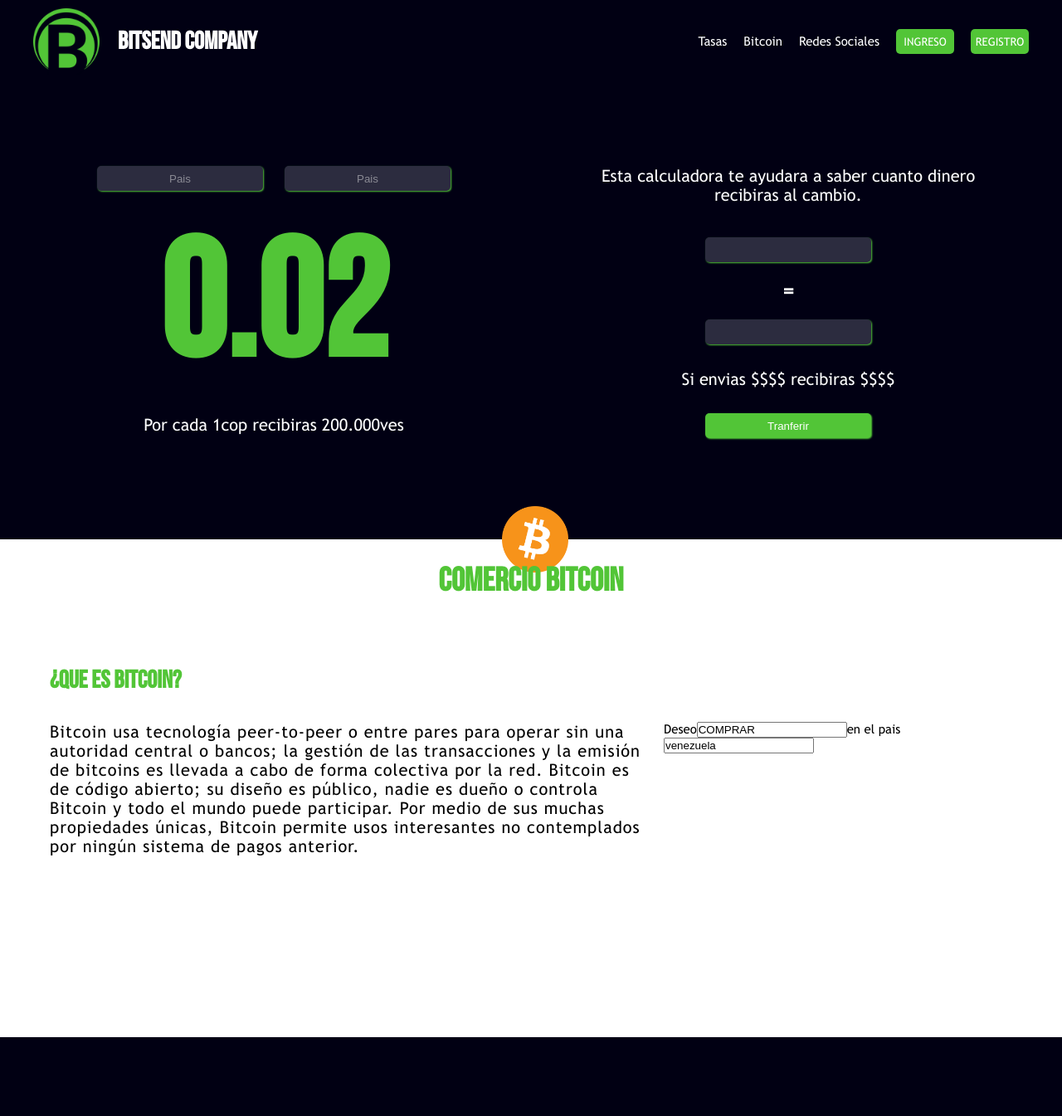
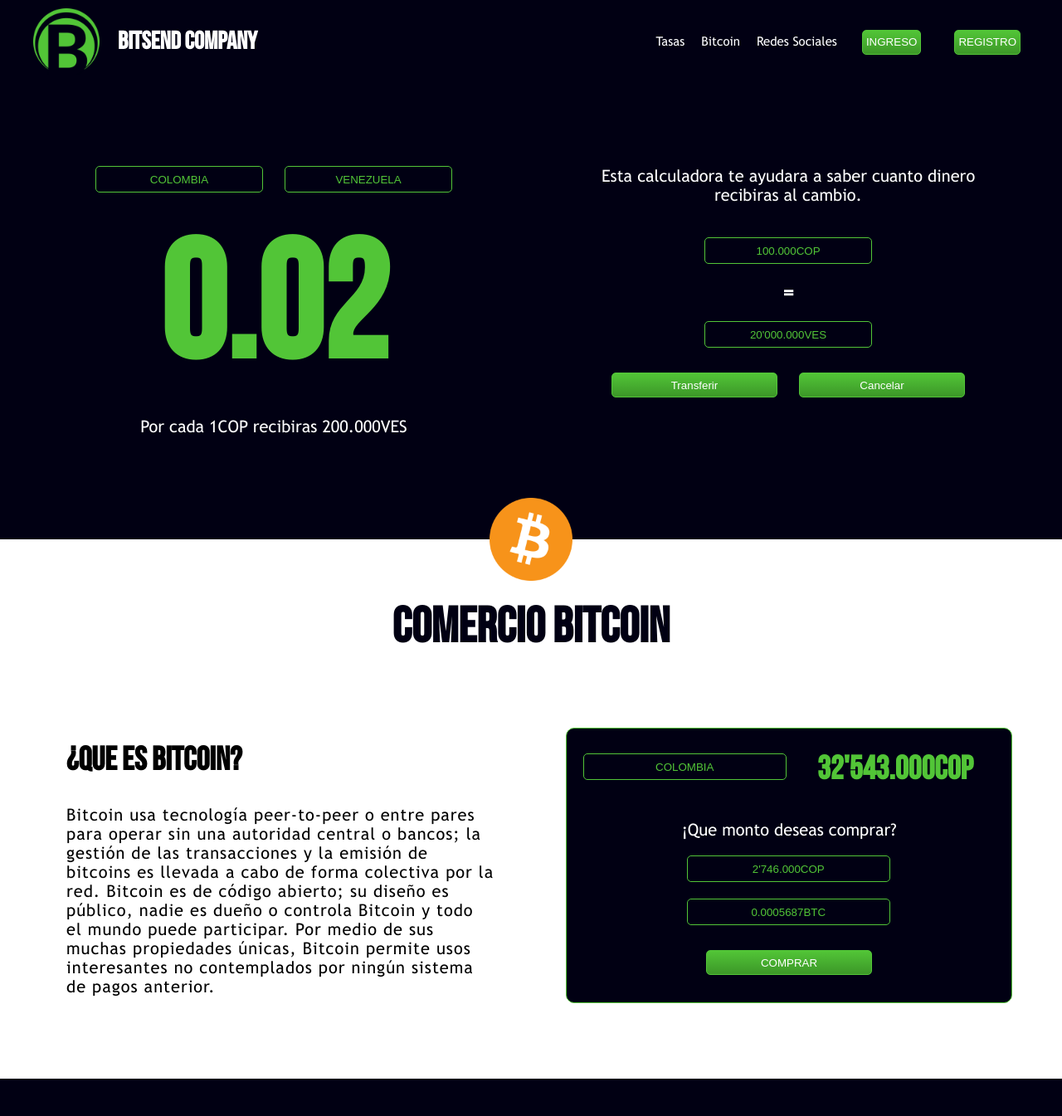
Before and after one commit to AlbeiroC/BITCOMMERSECASH, a PHP site: page / in a window 1280 px wide. Shown: the whole page at 83% size. Before the commit the page ends 1250 px from the top, so only its background shows below. Run offline with PHP 8.4, Linux system fonts and the light colour scheme.

Commit message:
Seccion Bitcoin1

```diff
--- /dev/null
+++ b/css/app.css
@@ -0,0 +1,162 @@
+/* Fuentes */
+@font-face{
+    font-family: "TrebuchetMS";
+    src: url(fonts/TrebuchetMS.ttf);
+    font-weight: normal;
+    font-style: normal;
+}
+
+@font-face{
+    font-family: "BebasNeue";
+    src: url(fonts/BebasNeue.otf);
+    font-weight: normal;
+    font-style: normal;
+}
+
+@font-face{
+    font-family: "webSymbolsRegular";
+    src: url(fonts/websymbols-regular-webfont.eot);
+    src: url(fonts/websymbols-regular-webfont.eot?#iefix) format(embedded-opentype),
+        url(fonts/websymbols-regular-webfont.woff) format(woff),
+        url(fonts/websymbols-regular-webfont.ttf) format(truetype),
+        url(fonts/websymbols-regular-webfont.svg#webSymbolsRegular) format(svg);
+    font-weight: normal;
+    font-style: normal;
+}
+
+
+
+*{
+    margin: 0px;
+    padding: 0px;
+}
+
+body{
+    background-color: #010013;
+}
+
+#header{
+    width: 100%;
+    height: 100px;
+    color: #FFFFFF;
+}
+
+.input,.button{
+    width: 200px;
+    height: 30px;
+    margin: 10px;
+    margin-top: 80px;
+    background-color: transparent ;
+    border: 0.5px solid #52C537;
+    outline: none;
+    border-radius: 5px;
+    text-align: center;
+    color: #52C537;
+    transition: all 300ms;
+}
+.button{
+    margin-top: 20px;
+    padding-left:4px;
+    padding-right:4px;
+    background: linear-gradient( #52C537, #3c9728 );
+    color: #FFFFFF;
+}
+.button:active{
+    background: linear-gradient( #3c9728, #52C537 );
+    transform: translateY(1px);
+}
+.input:hover,
+.input:focus{
+    border: solid 1.5px #52C537;
+    background-color:#52C537;
+    color: #010013;
+}
+
+.input:active{
+    color: #52C537;
+}
+
+.w-auto{
+    width: auto;
+}
+
+/*Section Bitcoin*/
+
+
+.title{
+    margin-top: 20px;
+    text-align: center;
+    color: #010013;
+    font-family: "BebasNeue";
+    font-size: 60px;
+  }
+
+.box{
+    width: 100%;
+    height: 550px;
+    display: inline-block;
+    font-family: "TrebuchetMS";
+    font-size: 20px;
+}
+
+.left{
+    float: left;
+    width: 43%;
+    overflow: hidden;
+    padding: 20px;
+    margin: 20px;
+    margin-top: 50px;
+}
+
+.left h2{
+    width: 100%;
+    margin: 30px;
+    margin-left: 0px;
+    font-size: 40px;
+    font-family: "BebasNeue";
+    text-align: left;
+}
+
+.left p{
+    text-align: left;
+    letter-spacing: 1px;
+}
+
+.right{
+    float: right;
+    width: 43%;
+    height: 310px;
+    padding: 10px;
+    margin: 20px;
+    margin-top: 85px;
+    background-color: #010013;
+    color: white;
+    text-align: center;
+    border: 1px solid #52C537;
+    border-radius: 10px;
+}
+
+.right input,h2{
+    margin-top: 20px;
+    float: left;
+    width: 47%;
+    text-align: center;
+}
+
+.right h2{
+    margin-top: 15px;
+    color: #52C537;
+    font-family: "BebasNeue";
+    font-size: 40px;
+}
+
+.right p{
+    width: 100%;
+    margin-top: 100px;
+    margin-bottom: 10px;
+}
+
+.right #calculadora_1 {
+    margin-left: 135px;
+    margin-top: 10px;
+}
--- a/css/style.css
+++ b/css/style.css
@@ -1,39 +1,9 @@
-/*FUENTES*/
-@font-face{
-    font-family: "TrebuchetMS";
-    src: url(fonts/TrebuchetMS.ttf);
-    font-weight: normal;
-    font-style: normal;
-}
+@import './app.css';
 
-@font-face{
-    font-family: "BebasNeue";
-    src: url(fonts/BebasNeue.otf);
-    font-weight: normal;
-    font-style: normal;
-}
-
-@font-face{
-    font-family: "webSymbolsRegular";
-    src: url(fonts/websymbols-regular-webfont.eot);
-    src: url(fonts/websymbols-regular-webfont.eot?#iefix) format(embedded-opentype),
-        url(fonts/websymbols-regular-webfont.woff) format(woff),
-        url(fonts/websymbols-regular-webfont.ttf) format(truetype),
-        url(fonts/websymbols-regular-webfont.svg#webSymbolsRegular) format(svg);
-    font-weight: normal;
-    font-style: normal;
-}
 
 /*GENERALES*/
 
-*{
-    margin: 0px;
-    padding: 0px;
-}
 
-body{
-    background-color: #010013;
-}
 
 .wrap{
     width: 1200px;
@@ -125,28 +95,6 @@ body{
     text-align: center;
 }
 
-#tasas #tasa input[type="text"],
-#tasas #calculadora input[type="text"],
-#tasas #calculadora input[type="button"]{
-    width: 200px;
-    height: 30px;
-    margin: 10px;
-    margin-top: 80px;
-    background-color: #2C2C3F ;
-    box-shadow: 1px 1px 2px #52C537;
-    border: transparent;
-    outline: none;
-    border-radius: 5px;
-    text-align: center;
-    color: #8A8A94;
-    transition: all 300ms;
-}
-
-#tasas #tasa input[type="text"]:focus,
-#tasas #calculadora input[type="text"]:focus,
-#tasas #calculadora input[type="button"]:hover{
-    border: 1px solid #52C537;
-}
 
 #tasas #tasa h1{
     padding: 10px;
@@ -181,7 +129,6 @@ body{
     width: 200px;
     margin: 10px;
     margin-top: 30px;
-    line-height: 500px;
 }
 
 #tasas #calculadora h1{
@@ -192,60 +139,25 @@ body{
     text-align: center;
 }
 
-#tasas #calculadora input[type="button"]{
-    margin-top: 20px;
-    background-color: #52C537;
-    color: #FFFFFF;
-}
-
 /*SECCION BITCOIN*/
 
 #Bitcoin{
     width: 100%;
     height: 600px;
+    padding-top: 50px;
     margin: 0px auto;
     background-color: #FFFFFF;
     font-family: "TrebuchetMS", Arial, Helvetica, sans-serif;
     font-size: 15px;
     color: black;
+    position: relative;
 }
-
-#Bitcoin #titulo h1,h2{
-    width: 100%;
+#Bitcoin::after{
+    content: '';
+    position: absolute;
+    width: 100px;
     height: 100px;
-    text-align: center;
-    color: #52C537;
-    font-family: "BebasNeue";
-    font-size: 40px;
-    line-height: 100px;
+    left: calc(50% - 50px);
+    top: -50px;
+    background: url(../img/logobitcoin.png) no-repeat center / contain;
 }
-
-#Bitcoin #bitcoin{
-    width: 100%;
-    padding: 20px;
-}
-
-#Bitcoin #bitcoin h2{
-    float: left;
-    text-align: left;
-    font-size: 30px;
-}
-
-#Bitcoin #bitcoin p{
-    overflow: hidden;
-    width: 60%;
-    padding-right: 20px;
-    float: left;
-    text-align: left;
-    font-size: 20px;
-    letter-spacing: 1px;
-}
-
-
-#Bitcoin #bitcoin img{
-    display: block;
-    float: left;
-    width: 80px;
-    margin-top: -260px;
-    margin-left: -195px;
-}
--- a/index.html
+++ b/index.html
@@ -23,8 +23,8 @@
                     <li><a href="#">Tasas</a></li>
                     <li><a href="#">Bitcoin</a></li>
                     <li><a href="#">Redes Sociales</a></li>
-                    <li><input type="button" value="INGRESO"></li>
-                    <li><input type="button" value="REGISTRO"></li>
+                    <li><button type="button" class="button w-auto">INGRESO</button></li>
+                    <li><button type="button" class="button w-auto">REGISTRO</button></li>
                 </ul>
             </nav>
         </div>
@@ -35,37 +35,66 @@
     <section class="wrap">
         <section id="tasas">
             <div id="tasa">
-                <input type="text" value="Pais" />
-                <input type="text" value="Pais" />
+                <input type="text" class="input" value="COLOMBIA" />
+                <input type="text" class="input" value="VENEZUELA" />
                 <h1>0.02</h1>
-                <p>Por cada 1cop recibiras 200.000ves</p>
+                <p>Por cada 1COP recibiras 200.000VES</p>
             </div>
             <div id="calculadora">
                 <p id="parrafo_1">Esta calculadora te ayudara a saber cuanto dinero recibiras al cambio.</p>
-                <input type="text" />
+                <input type="text" class="input" value="100.000COP"/>
                 <h1>=</h1>
-                <input type="text" />
-                <p id=parrafo_2>Si envias $$$$ recibiras $$$$</p>
-                <input type="button" value="Tranferir">
+                <input type="text" class="input" value="20'000.000VES" /><br/>
+                <button class="button">Transferir</button>
+                <button class="button">Cancelar</button>
             </div>
         </section>
     </section>
     <!--Inicio Seccion Tasas-->
     <!--Inicio Seccion Bitcoin-->
+
     <section id="Bitcoin">
+        <div class="wrap">
+            <h1 class="title">comercio bitcoin</h1>
+            <div class="box">
+                <div class="left">
+                    <h2>¿Que es Bitcoin?</h2>
+                    <p>
+                        Bitcoin usa tecnología peer-to-peer o entre pares para operar sin una autoridad
+                        central o bancos; la gestión de las transacciones y la emisión de bitcoins es llevada a cabo de
+                        forma colectiva por la red. Bitcoin es de código abierto; su diseño es público, nadie es dueño o
+                        controla Bitcoin y todo el mundo puede participar. Por medio de sus muchas propiedades únicas,
+                        Bitcoin permite usos interesantes no contemplados por ningún sistema de pagos anterior.
+                    </p>
+                </div>
+                <div class="right">
+                    <input type="text" value="COLOMBIA" class="input"/>
+                    <h2>32'543.000cop</h2>
+                    <p>¡Que monto deseas comprar?</p>
+                    <input id="calculadora_1" class="input" type="text" value="2'746.000COP">
+                    <input id="calculadora_1" class="input" type="text" value="0.0005687BTC">
+                    <button class="button">COMPRAR</button>
+                </div>
+            </div>
+        </div>
+    </section>
+
+
+    <section id="Bitcoin_" style="display: none;">
         <section class="wrap">
             <div id="titulo">
                 <h1>COMERCIO BITCOIN
                 </h1>
             </div>
-            <div id="bitcoin">
-                <h2>¿Que es Bitcoin?</h2>
-                <p id="parrafo_1">Bitcoin usa tecnología peer-to-peer o entre pares para operar sin una autoridad
-                    central o bancos; la gestión de las transacciones y la emisión de bitcoins es llevada a cabo de
-                    forma colectiva por la red. Bitcoin es de código abierto; su diseño es público, nadie es dueño o
-                    controla Bitcoin y todo el mundo puede participar. Por medio de sus muchas propiedades únicas,
-                    Bitcoin permite usos interesantes no contemplados por ningún sistema de pagos anterior.</p>
-                <img src="./img/logobitcoin.png" alt="bitcoin">
+            <div>
+                <p>
+                <h2>¿Que es Bitcoin?</h2><br />
+                Bitcoin usa tecnología peer-to-peer o entre pares para operar sin una autoridad
+                central o bancos; la gestión de las transacciones y la emisión de bitcoins es llevada a cabo de
+                forma colectiva por la red. Bitcoin es de código abierto; su diseño es público, nadie es dueño o
+                controla Bitcoin y todo el mundo puede participar. Por medio de sus muchas propiedades únicas,
+                Bitcoin permite usos interesantes no contemplados por ningún sistema de pagos anterior.
+                </p>
             </div>
             <div id="comercio">
                 <P>Deseo<input type="text" value="COMPRAR">en el pais<input type="text" value="venezuela"></P>
```
Also changed, not shown: img/double-bubble-dark.png (added), img/double-bubble-outline.png (added).
